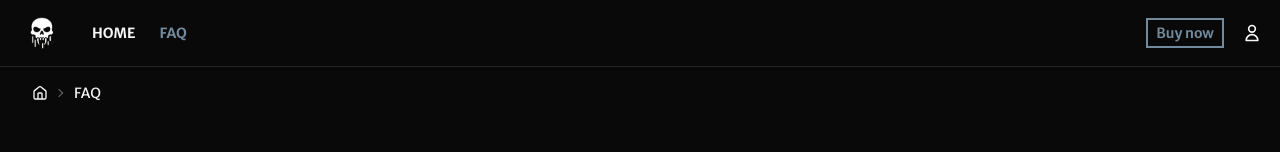
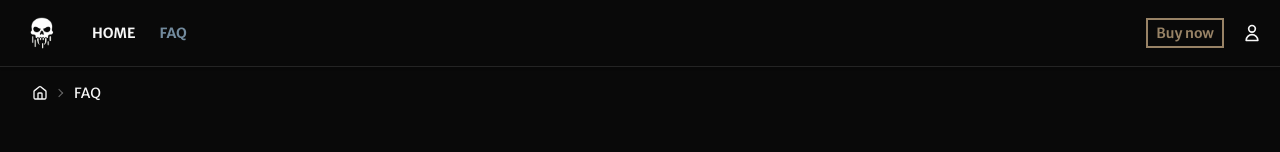
Before and after one commit to VoxelCoreLab/project-alpha-website, a Vue app: page /faq in a window 1280 px wide. Shown: the top 152 px of the page. Built offline with nearby package versions, Linux system fonts and the light colour scheme.

Commit message:
Update TheHeader.vue

```diff
--- a/src/components/TheHeader.vue
+++ b/src/components/TheHeader.vue
@@ -24,7 +24,7 @@
                 </ul>
             </div>
             <div class="flex gap-2 items-center">
-                <RouterLink to="/product" class="btn btn-xs text-sm btn-outline btn-primary">Buy now</RouterLink>
+                <RouterLink to="/product" class="btn btn-xs text-sm btn-outline btn-accent">Buy now</RouterLink>
                 <div class="dropdown dropdown-end">
                     <div tabindex="0" role="button" class="btn btn-ghost btn-sm btn-circle">
                         <svg xmlns="http://www.w3.org/2000/svg" class="h-5 w-5" fill="none" viewBox="0 0 24 24"
```
